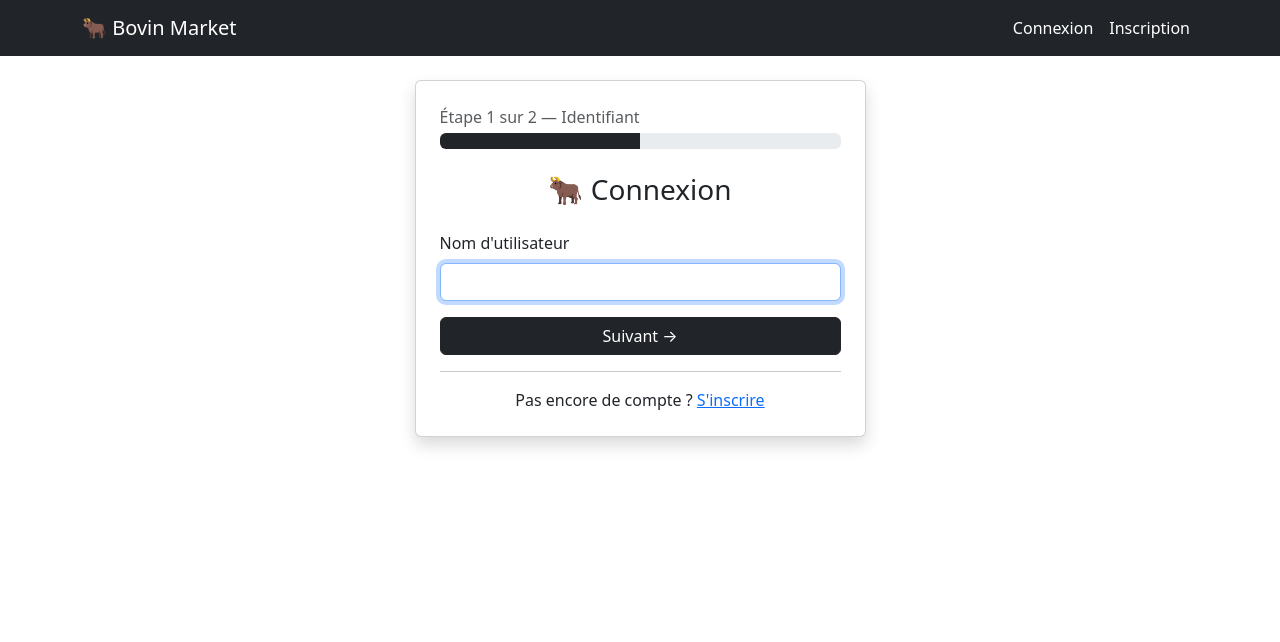
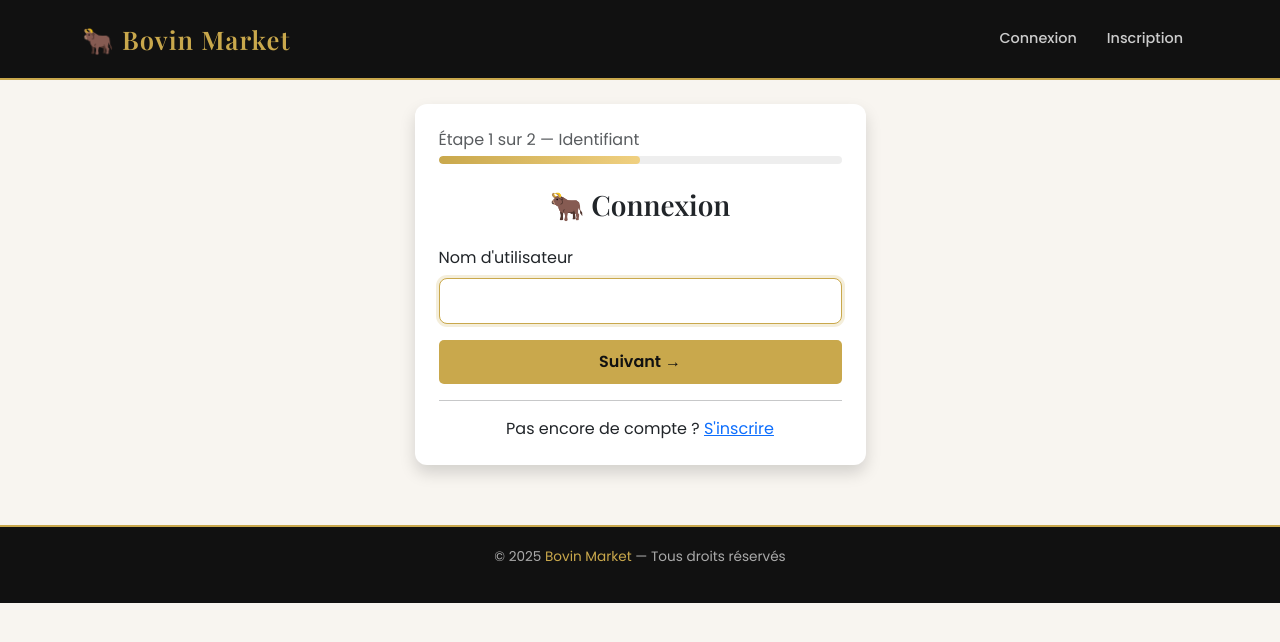
Before and after one commit to amkebe-tech/bovin-market, a Django app: page /connexion/ in a window 1280 px wide. Shown: the top 642 px of the page. Run offline with Django 5.2, Linux system fonts and the light colour scheme.

Commit message:
Amélioration design noir et or + profil + recherche + admin

```diff
--- a/bovin_market/templates/bovin_market/base.html
+++ b/bovin_market/templates/bovin_market/base.html
@@ -1,42 +1,257 @@
-<!-- bovin_market/templates/bovin_market/base.html -->
+{% load static %}
 <!DOCTYPE html>
 <html lang="fr">
 <head>
     <meta charset="UTF-8">
     <meta name="viewport" content="width=device-width, initial-scale=1.0">
     <title>{% block title %}Bovin Market{% endblock %}</title>
-    <!-- Bootstrap pour un design rapide et propre -->
     <link href="https://cdn.jsdelivr.net/npm/bootstrap@5.3.0/dist/css/bootstrap.min.css" rel="stylesheet">
+    <link href="https://fonts.googleapis.com/css2?family=Playfair+Display:wght@600&family=Poppins:wght@300;400;500;600&display=swap" rel="stylesheet">
+    <style>
+        :root {
+            --gold: #C9A84C;
+            --gold-light: #F0D080;
+            --dark: #111111;
+            --dark-2: #1E1E1E;
+            --dark-3: #2A2A2A;
+        }
+
+        * {
+            margin: 0;
+            padding: 0;
+            box-sizing: border-box;
+        }
+
+        body {
+            font-family: 'Poppins', sans-serif;
+            background-color: #F8F5F0;
+            color: #222;
+        }
+
+        /* NAVBAR */
+        .navbar {
+            background-color: var(--dark) !important;
+            border-bottom: 2px solid var(--gold);
+            padding: 15px 0;
+        }
+
+        .navbar-brand {
+            font-family: 'Playfair Display', serif;
+            font-size: 1.6rem;
+            color: var(--gold) !important;
+            letter-spacing: 1px;
+        }
+
+        .nav-link {
+            color: #ccc !important;
+            font-size: 0.9rem;
+            font-weight: 500;
+            transition: color 0.3s;
+            padding: 0 15px !important;
+        }
+
+        .nav-link:hover {
+            color: var(--gold) !important;
+        }
+
+        .navbar-text {
+            color: var(--gold) !important;
+            font-weight: 500;
+        }
+
+        /* BOUTONS */
+        .btn-gold {
+            background-color: var(--gold);
+            color: #111;
+            font-weight: 600;
+            border: none;
+            padding: 10px 25px;
+            border-radius: 5px;
+            transition: all 0.3s;
+        }
+
+        .btn-gold:hover {
+            background-color: var(--gold-light);
+            color: #111;
+            transform: translateY(-2px);
+            box-shadow: 0 4px 15px rgba(201, 168, 76, 0.4);
+        }
+
+        .btn-outline-gold {
+            border: 2px solid var(--gold);
+            color: var(--gold);
+            font-weight: 600;
+            padding: 10px 25px;
+            border-radius: 5px;
+            background: transparent;
+            transition: all 0.3s;
+        }
+
+        .btn-outline-gold:hover {
+            background-color: var(--gold);
+            color: #111;
+            transform: translateY(-2px);
+        }
+
+        /* CARDS */
+        .card {
+            border: none;
+            border-radius: 12px;
+            box-shadow: 0 4px 20px rgba(0,0,0,0.08);
+            transition: transform 0.3s, box-shadow 0.3s;
+            overflow: hidden;
+        }
+
+        .card:hover {
+            transform: translateY(-5px);
+            box-shadow: 0 8px 30px rgba(0,0,0,0.15);
+        }
+
+        .card-header {
+            background-color: var(--dark) !important;
+            border-bottom: 2px solid var(--gold);
+            padding: 15px 20px;
+        }
+
+        /* TITRES */
+        h2, h3, h4 {
+            font-family: 'Playfair Display', serif;
+        }
+
+        /* BADGES */
+        .badge-gold {
+            background-color: var(--gold);
+            color: #111;
+            font-weight: 600;
+            padding: 6px 12px;
+            border-radius: 20px;
+            font-size: 0.85rem;
+        }
+
+        .badge-danger {
+            background-color: #dc3545;
+            color: white;
+            font-weight: 600;
+            padding: 6px 12px;
+            border-radius: 20px;
+            font-size: 0.85rem;
+        }
+
+        /* FORMULAIRES */
+        .form-control, .form-select {
+            border-radius: 8px;
+            border: 1.5px solid #ddd;
+            padding: 10px 15px;
+            transition: border-color 0.3s;
+        }
+
+        .form-control:focus, .form-select:focus {
+            border-color: var(--gold);
+            box-shadow: 0 0 0 3px rgba(201, 168, 76, 0.2);
+        }
+
+        /* PROGRESS BAR */
+        .progress {
+            height: 8px;
+            border-radius: 10px;
+            background-color: #eee;
+        }
+
+        .progress-bar {
+            background: linear-gradient(90deg, var(--gold), var(--gold-light));
+            border-radius: 10px;
+        }
+
+        /* PAGE HERO */
+        .page-hero {
+            background: linear-gradient(135deg, var(--dark) 0%, var(--dark-3) 100%);
+            border-bottom: 3px solid var(--gold);
+            padding: 30px 0;
+            margin-bottom: 30px;
+        }
+
+        .page-hero h2 {
+            color: var(--gold);
+            font-size: 2rem;
+        }
+
+        .page-hero p {
+            color: #aaa;
+        }
+
+        /* FOOTER */
+        footer {
+            background-color: var(--dark);
+            border-top: 2px solid var(--gold);
+            color: #aaa;
+            padding: 20px 0;
+            margin-top: 60px;
+            text-align: center;
+            font-size: 0.85rem;
+        }
+
+        footer span {
+            color: var(--gold);
+        }
+
+        /* ALERTS */
+        .alert {
+            border-radius: 10px;
+            border: none;
+        }
+
+        .alert-success {
+            background-color: #d4edda;
+            color: #155724;
+        }
+
+        .alert-danger {
+            background-color: #f8d7da;
+            color: #721c24;
+        }
+
+        /* TABLE */
+        .table thead {
+            background-color: var(--dark);
+            color: var(--gold);
+        }
+
+        .table-hover tbody tr:hover {
+            background-color: rgba(201, 168, 76, 0.08);
+        }
+    </style>
 </head>
 <body>
 
     <!-- Navbar -->
-    <nav class="navbar navbar-expand-lg navbar-dark bg-dark">
+    <nav class="navbar navbar-expand-lg">
         <div class="container">
-            <a class="navbar-brand" href="#">🐂 Bovin Market</a>
-            <div class="navbar-nav ms-auto">
+            <a class="navbar-brand" href="{% url 'catalogue' %}">🐂 Bovin Market</a>
+            <button class="navbar-toggler" type="button" data-bs-toggle="collapse" data-bs-target="#navMenu">
+                <span class="navbar-toggler-icon"></span>
+            </button>
+            <div class="collapse navbar-collapse" id="navMenu">
+                <div class="navbar-nav ms-auto align-items-center">
                     {% if request.user.is_authenticated %}
-            <span class="navbar-text text-white me-3">
-                Bonjour, {{ request.user.username }}
-            </span>
+                        <span class="navbar-text me-3">👤 {{ request.user.username }}</span>
                         {% if request.user.profil.role == 'vendeur' %}
-                <a class="nav-link text-white" href="{% url 'dashboard_vendeur' %}">Dashboard</a>
+                            <a class="nav-link" href="{% url 'dashboard_vendeur' %}">Dashboard</a>
                         {% else %}
-                <a class="nav-link text-white" href="{% url 'mes_commandes' %}">Mes Commandes</a>
+                            <a class="nav-link" href="{% url 'mes_commandes' %}">Mes Commandes</a>
                         {% endif %}
-            <a class="nav-link text-white" href="{% url 'catalogue' %}">Catalogue</a>
-            <a class="nav-link text-white" href="{% url 'profil' %}">Mon Profil</a>
-            <a class="nav-link text-white" href="{% url 'deconnexion' %}">Déconnexion</a>
+                        <a class="nav-link" href="{% url 'catalogue' %}">Catalogue</a>
+                        <a class="nav-link" href="{% url 'profil' %}">Mon Profil</a>
+                        <a class="nav-link" href="{% url 'deconnexion' %}">Déconnexion</a>
                     {% else %}
-            <a class="nav-link text-white" href="{% url 'connexion' %}">Connexion</a>
-            <a class="nav-link text-white" href="{% url 'inscription' %}">Inscription</a>
+                        <a class="nav-link" href="{% url 'connexion' %}">Connexion</a>
+                        <a class="nav-link" href="{% url 'inscription' %}">Inscription</a>
                     {% endif %}
-
+                </div>
             </div>
         </div>
     </nav>
 
-    <!-- Messages (erreurs, succès...) -->
+    <!-- Messages -->
     <div class="container mt-3">
         {% for message in messages %}
             <div class="alert alert-{{ message.tags }} alert-dismissible fade show">
@@ -46,12 +261,17 @@
         {% endfor %}
     </div>
 
-    <!-- Contenu principal -->
+    <!-- Contenu -->
     <div class="container mt-4">
         {% block content %}
         {% endblock %}
     </div>
 
+    <!-- Footer -->
+    <footer>
+        <p>© 2025 <span>Bovin Market</span> — Tous droits réservés</p>
+    </footer>
+
     <script src="https://cdn.jsdelivr.net/npm/bootstrap@5.3.0/dist/js/bootstrap.bundle.min.js"></script>
 </body>
 </html>
--- a/bovin_market/templates/bovin_market/catalogue.html
+++ b/bovin_market/templates/bovin_market/catalogue.html
@@ -16,10 +16,10 @@
                         placeholder="Rechercher un bœuf..."
                         value="{{ recherche }}">
                     <button type="submit" class="btn btn-dark btn-lg">
-                        🔍 Rechercher
+                        Rechercher
                     </button>
                     {% if recherche %}
-                        <a href="{% url 'catalogue' %}" class="btn btn-outline-dark btn-lg">
+                        <a href="{% url 'catalogue' %}" class="btn btn-outline-gold btn-lg">
                             ✕
                         </a>
                     {% endif %}
@@ -36,7 +36,7 @@
         </p>
     {% endif %}
     {% if request.user.profil.role == 'vendeur' %}
-        <a href="{% url 'publier_boeuf_etape1' %}" class="btn btn-dark">
+        <a href="{% url 'publier_boeuf_etape1' %}" class="btn btn-gold">
             + Publier un bœuf
         </a>
     {% endif %}
--- a/bovin_market/templates/bovin_market/connexion.html
+++ b/bovin_market/templates/bovin_market/connexion.html
@@ -34,7 +34,7 @@
                         >
                     </div>
 
-                    <button type="submit" class="btn btn-dark w-100">
+                    <button type="submit" class="btn btn-gold w-100">
                         Se connecter
                     </button>
                 </form>
--- a/bovin_market/templates/bovin_market/connexion_etape1.html
+++ b/bovin_market/templates/bovin_market/connexion_etape1.html
@@ -28,7 +28,7 @@
                                autofocus required>
                     </div>
 
-                    <button type="submit" class="btn btn-dark w-100">
+                    <button type="submit" class="btn btn-gold w-100">
                         Suivant →
                     </button>
                 </form>
--- a/bovin_market/templates/bovin_market/connexion_etape2.html
+++ b/bovin_market/templates/bovin_market/connexion_etape2.html
@@ -32,7 +32,7 @@
                                class="form-control" autofocus required>
                     </div>
 
-                    <button type="submit" class="btn btn-dark w-100">
+                    <button type="submit" class="btn btn-gold w-100">
                         Se connecter
                     </button>
                 </form>
--- a/bovin_market/templates/bovin_market/dashboard_vendeur.html
+++ b/bovin_market/templates/bovin_market/dashboard_vendeur.html
@@ -54,7 +54,7 @@
                             </td>
                             <td>
                                 <a href="{% url 'detail_boeuf' boeuf.id %}"
-                                   class="btn btn-sm btn-outline-dark">
+                                   class="btn btn-sm btn-outline-gold">
                                     Voir
                                 </a>
                             </td>
--- a/bovin_market/templates/bovin_market/detail_boeuf.html
+++ b/bovin_market/templates/bovin_market/detail_boeuf.html
@@ -73,7 +73,7 @@
                     <input type="text" name="telephone" class="form-control" required>
                 </div>
 
-                <button type="submit" class="btn btn-dark w-100">
+                <button type="submit" class="btn btn-gold w-100">
                     Confirmer la commande
                 </button>
             </form>
--- a/bovin_market/templates/bovin_market/inscription.html
+++ b/bovin_market/templates/bovin_market/inscription.html
@@ -57,7 +57,7 @@
                         </div>
                     {% endif %}
 
-                    <button type="submit" class="btn btn-dark w-100">
+                    <button type="submit" class="btn btn-get_digit w-100">
                         Créer mon compte
                     </button>
                 </form>
--- a/bovin_market/templates/bovin_market/mes_commandes.html
+++ b/bovin_market/templates/bovin_market/mes_commandes.html
@@ -85,7 +85,7 @@
 {% else %}
     <div class="text-center mt-5">
         <p class="text-muted fs-5">Vous n'avez pas encore passé de commande.</p>
-        <a href="{% url 'catalogue' %}" class="btn btn-dark mt-2">
+        <a href="{% url 'catalogue' %}" class="btn btn-gold mt-2">
             Voir le catalogue
         </a>
     </div>
--- a/bovin_market/templates/bovin_market/profil.html
+++ b/bovin_market/templates/bovin_market/profil.html
@@ -95,7 +95,7 @@
                                value="{{ request.user.profil.telephone }}">
                     </div>
 
-                    <button type="submit" class="btn btn-dark w-100">
+                    <button type="submit" class="btn btn-gold w-100">
                         Sauvegarder
                     </button>
                 </form>
--- a/bovin_market/templates/bovin_market/publier_etape1.html
+++ b/bovin_market/templates/bovin_market/publier_etape1.html
@@ -89,7 +89,7 @@
                         </div>
                     </div>
 
-                    <button type="submit" class="btn btn-dark w-100">
+                    <button type="submit" class="btn btn-gold w-100">
                         Suivant →
                     </button>
                 </form>
--- a/bovin_market/templates/bovin_market/publier_etape2.html
+++ b/bovin_market/templates/bovin_market/publier_etape2.html
@@ -42,10 +42,10 @@
 
                     <div class="d-flex gap-2">
                         <a href="{% url 'publier_boeuf_etape1' %}"
-                           class="btn btn-outline-dark w-50">
+                           class="btn btn-outline-gold w-50">
                             ← Retour
                         </a>
-                        <button type="submit" class="btn btn-dark w-50">
+                        <button type="submit" class="btn btn-gold w-50">
                             ✅ Publier
                         </button>
                     </div>
```
Also changed, not shown: bovin_market/models.py (+10 -0 lines). Lines whose indentation alone changed are shown as unchanged.
